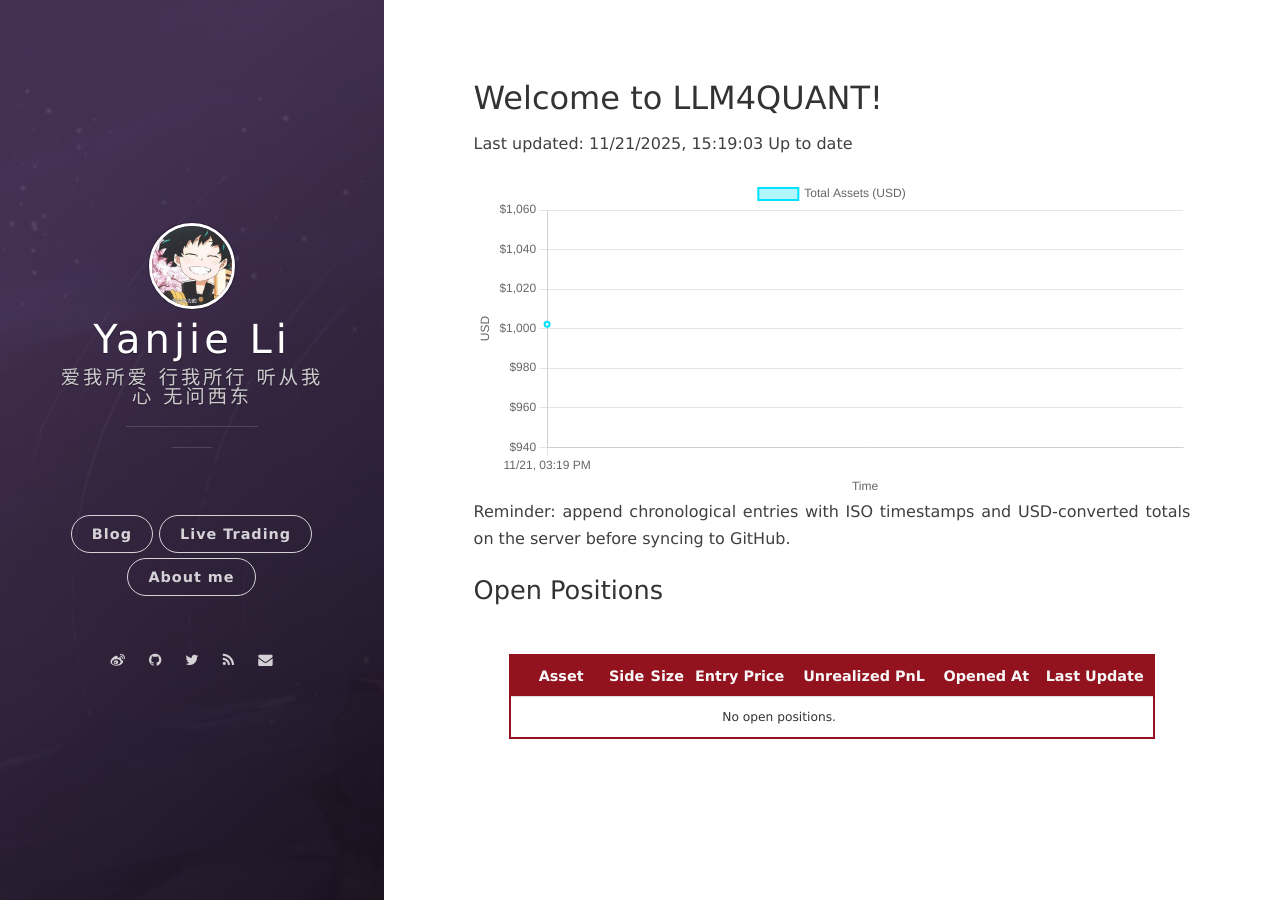
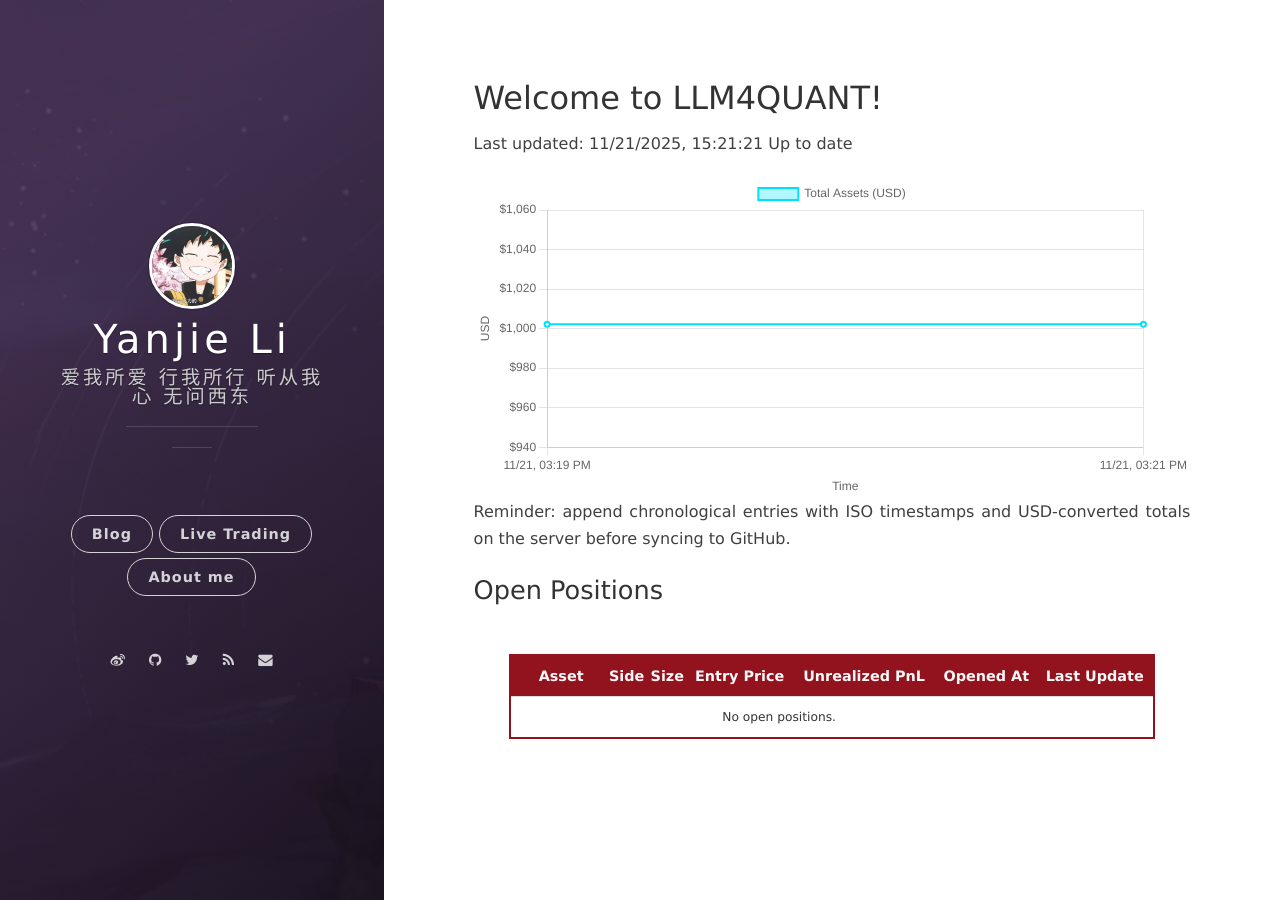
Before and after one commit to leeyegy/leeyegy.github.io, a Jekyll site: the page built from live-trading.html, in a window 1280 px wide. Built offline with Jekyll 4.4.1, drawn with Linux system fonts in a browser that asks for light colours; nearby versions of some CDN libraries.

Commit message:
AccountMonitor: update balance history 2025-11-21T23:21:21+08:00

```diff
--- a/assets/data/binance/balance-history.json
+++ b/assets/data/binance/balance-history.json
@@ -1,10 +1,14 @@
 {
-  "generatedAt": "2025-11-21T23:19:03+08:00",
+  "generatedAt": "2025-11-21T23:21:21+08:00",
   "asset": "total_usd_value",
   "history": [
     {
       "timestamp": "2025-11-21T23:19:03+08:00",
       "totalUsd": 1002.16734911
+    },
+    {
+      "timestamp": "2025-11-21T23:21:21+08:00",
+      "totalUsd": 1002.16734911
     }
   ]
 }
```
